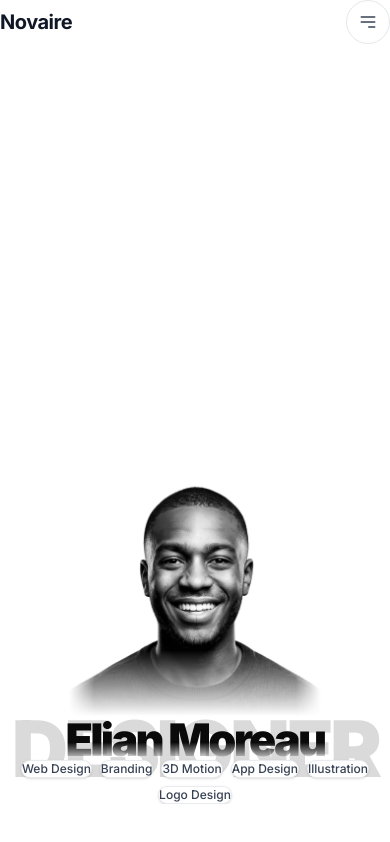
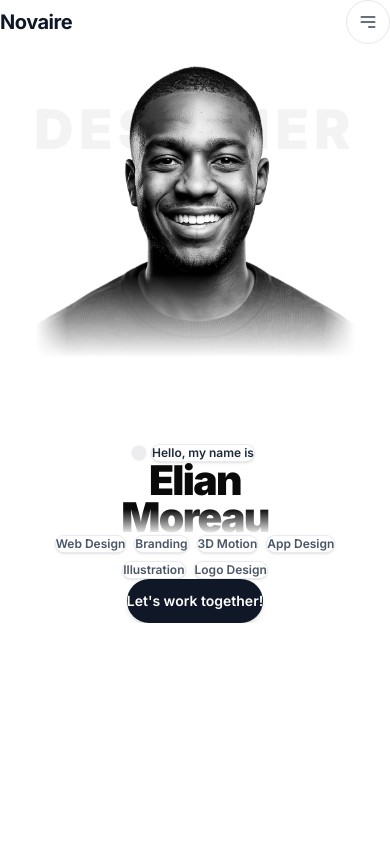
Before and after one commit to VedantChavan385/Freelance_Portfolio, a React (Vite) app: page / in a window 390 px wide. Built offline with nearby package versions, Linux system fonts and the light colour scheme.

Commit message:
reponsiveness set

```diff
--- a/src/components/Hero.tsx
+++ b/src/components/Hero.tsx
@@ -10,12 +10,16 @@ export default function Hero() {
     portraitSrc ? 'loading' : 'error'
   );
 
+  // Greeting bubble text
+  const greetingText = speechBubbles.find(b => b.position === 'left')?.text || 'Hello, my name is';
+  // CTA button text
+  const ctaText = speechBubbles.find(b => b.position === 'right')?.text || "Let's work together!";
+
   return (
     <section className="relative w-full overflow-hidden bg-transparent">
-      {/* ── Container ─────────────────────────────────────── */}
-      <div className="relative w-full mx-auto max-w-[1440px] min-h-[clamp(85vh,90vh,92vh)] flex flex-col items-center justify-end px-[clamp(16px,4vw,80px)] pb-[clamp(1rem,3vh,2rem)]">
-
-        {/* ── Watermark "DESIGNER" ──────────────────────── */}
+      {/* ── DESKTOP & TABLET VIEWPORT (md and up) ─────────────────── */}
+      <div className="hidden md:flex relative w-full mx-auto max-w-[1440px] min-h-[clamp(85vh,90vh,92vh)] flex-col items-center justify-end px-[clamp(16px,4vw,80px)] pb-[clamp(1rem,3vh,2rem)]">
+        {/* Watermark "DESIGNER" */}
         <span
           className="absolute left-1/2 -translate-x-1/2 bottom-[clamp(2%,3vw,6%)]
             text-[clamp(4.5rem,20vw,17.5rem)] font-black leading-none tracking-tighter
@@ -25,9 +29,8 @@ export default function Hero() {
           {watermarkText}
         </span>
 
-        {/* ── Relative Wrapper for Portrait, Tags & Bubbles ── */}
+        {/* Relative Wrapper for Portrait, Tags & Bubbles */}
         <div className="relative z-10 w-[clamp(250px,21.6vw+10.5rem,480px)] flex-shrink-0 mt-[clamp(1.5rem,3.5vw,2.5rem)]">
-          {/* Portrait Image */}
           {imgStatus !== 'error' ? (
             <>
               <img
@@ -45,7 +48,6 @@ export default function Hero() {
                 }}
                 draggable={false}
               />
-              {/* Loading placeholder */}
               {imgStatus === 'loading' && (
                 <div className="absolute inset-0 bg-[#d5d5d5] animate-pulse rounded-lg" />
               )}
@@ -54,7 +56,7 @@ export default function Hero() {
             <div className="w-full aspect-[4/5] bg-[#d5d5d5] rounded-lg" />
           )}
 
-          {/* ── Skill Tags — Left column ─────────────────── */}
+          {/* Skill Tags — Left column */}
           <div className="hidden md:block">
             {skillTags.left.map((label, i) => (
               <SkillTag
@@ -71,7 +73,7 @@ export default function Hero() {
             ))}
           </div>
 
-          {/* ── Skill Tags — Right column ────────────────── */}
+          {/* Skill Tags — Right column */}
           <div className="hidden md:block">
             {skillTags.right.map((label, i) => (
               <SkillTag
@@ -88,7 +90,7 @@ export default function Hero() {
             ))}
           </div>
 
-          {/* ── Speech Bubbles ─────────────────────────────── */}
+          {/* Speech Bubbles */}
           <div className="hidden md:block">
             {speechBubbles.map((bubble) => (
               <SpeechBubble
@@ -105,7 +107,7 @@ export default function Hero() {
           </div>
         </div>
 
-        {/* ── Name with gradient fade ────────────────────── */}
+        {/* Name with gradient fade */}
         <h1
           className="relative z-10 w-full text-center font-black leading-[0.85] tracking-[-0.06em]
             text-[#0a0a0a]
@@ -119,20 +121,94 @@ export default function Hero() {
         >
           {name}
         </h1>
+      </div>
 
-        {/* ── Mobile skill tags (stacked cleanly below name on small viewports) ────── */}
-        <div className="flex md:hidden flex-wrap justify-center gap-2 mt-[clamp(0.75rem,2vw,1.5rem)] pb-6 px-4 z-20">
+      {/* ── MOBILE VIEWPORT (smaller than 768px) ──────────────────── */}
+      <div className="flex md:hidden relative w-full flex-col items-center px-6 pt-8 pb-12 z-10 text-center">
+        {/* Mobile Watermark "DESIGNER" (Low opacity background helper) */}
+        <span
+          className="absolute left-1/2 -translate-x-1/2 top-[10%]
+            text-[14vw] font-black leading-none tracking-widest
+            text-gray-900/5 select-none pointer-events-none z-0"
+          aria-hidden="true"
+        >
+          {watermarkText}
+        </span>
+
+        {/* 1. Portrait (Primary Focus, Moved significantly upward) */}
+        <div className="relative z-10 w-[min(82vw,320px)] aspect-[4/5] flex-shrink-0 mt-4">
+          {imgStatus !== 'error' ? (
+            <>
+              <img
+                src={portraitSrc}
+                alt={`Portrait of ${name}`}
+                onLoad={() => setImgStatus('loaded')}
+                onError={() => setImgStatus('error')}
+                className="relative w-full h-auto object-cover object-top grayscale transition-opacity duration-500"
+                style={{
+                  opacity: imgStatus === 'loaded' ? 1 : 0,
+                  maskImage: 'linear-gradient(to bottom, transparent 0%, black 8%, black 72%, transparent 98%), linear-gradient(to right, transparent 0%, black 10%, black 90%, transparent 100%)',
+                  WebkitMaskImage: 'linear-gradient(to bottom, transparent 0%, black 8%, black 72%, transparent 98%), linear-gradient(to right, transparent 0%, black 10%, black 90%, transparent 100%)',
+                  maskComposite: 'intersect',
+                  WebkitMaskComposite: 'source-in',
+                }}
+                draggable={false}
+              />
+              {imgStatus === 'loading' && (
+                <div className="absolute inset-0 bg-[#d5d5d5] animate-pulse rounded-lg" />
+              )}
+            </>
+          ) : (
+            <div className="w-full h-full bg-[#d5d5d5] rounded-lg" />
+          )}
+        </div>
+
+        {/* 2. Greeting Badge */}
+        <div className="relative z-20 mt-6 select-none flex items-center justify-center gap-2">
+          <span className="h-2 w-2 rounded-full bg-gray-900 shrink-0 animate-ping" />
+          <span className="inline-block rounded-full bg-white px-4 py-1.5 text-xs font-semibold text-gray-800 shadow-sm border border-gray-200/80">
+            {greetingText}
+          </span>
+        </div>
+
+        {/* 3. Heading (Centered, wrapping onto two lines naturally, proper spacing above/below, clamp size, tight leading) */}
+        <h1
+          className="relative z-20 w-full font-black leading-[0.9] tracking-[-0.04em] text-[#0a0a0a] text-[clamp(2.5rem,10.5vw,4.25rem)] mt-3 mb-6 select-none"
+          style={{
+            maskImage: 'linear-gradient(to bottom, black 65%, transparent 100%)',
+            WebkitMaskImage: 'linear-gradient(to bottom, black 65%, transparent 100%)',
+          }}
+        >
+          {name.split(' ').map((word, index) => (
+            <span key={word} className={index > 0 ? "block" : ""}>
+              {word}
+            </span>
+          ))}
+        </h1>
+
+        {/* 4. Skill Tags (Flex wrap, gap, equal padding, never overflow, center align) */}
+        <div className="relative z-20 flex flex-wrap justify-center gap-2 max-w-[90vw] mx-auto mb-8">
           {[...skillTags.left, ...skillTags.right].map((label) => (
             <span
               key={label}
               className="inline-flex items-center rounded-full bg-white px-4 py-2
-                text-xs font-medium text-gray-700 shadow-sm border border-gray-200/80"
+                text-xs font-semibold text-gray-600 shadow-sm border border-gray-200/80 select-none"
             >
               {label}
             </span>
           ))}
         </div>
 
+        {/* 5. Primary CTA Button (View Projects / Let's Work Together) */}
+        <div className="relative z-20 mt-2">
+          <a
+            href="#contact"
+            className="rounded-full bg-gray-900 px-8 py-3.5 text-sm font-semibold text-white
+              hover:bg-black hover:scale-[1.03] active:scale-95 transition-all duration-200 min-h-[44px] inline-flex items-center justify-center shadow-md cursor-pointer"
+          >
+            {ctaText}
+          </a>
+        </div>
       </div>
     </section>
   );
```
